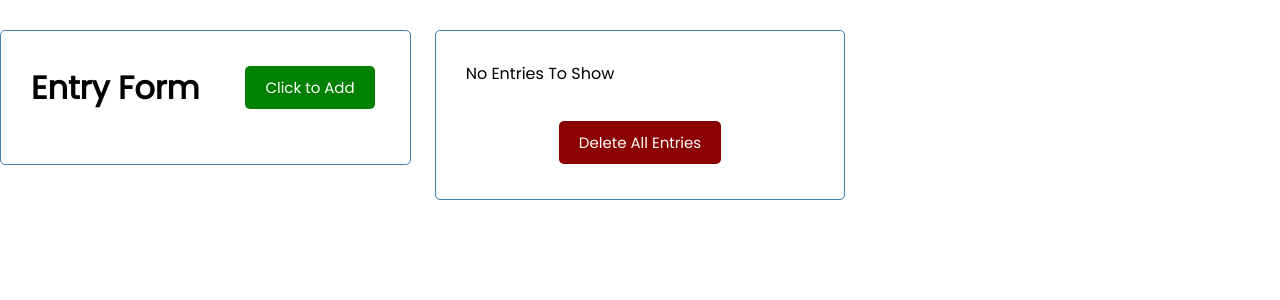
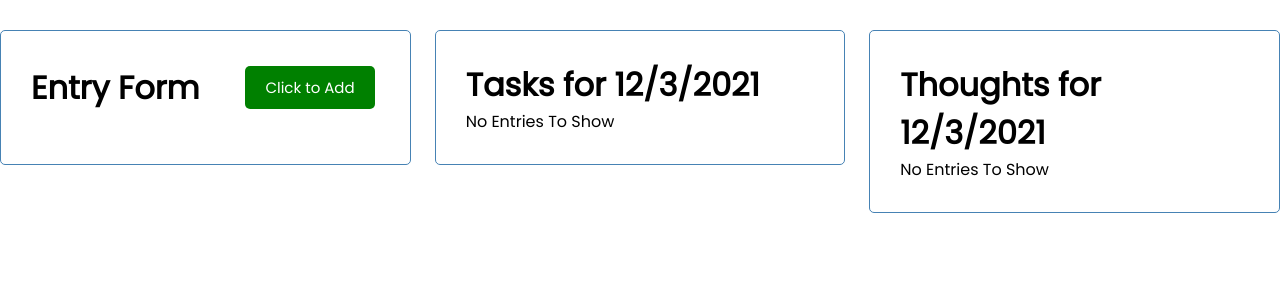
Before and after one commit to broodcoffee/codingjournal, a React (Create React App) app: page / in a window 1280 px wide. Shown: the top 300 px of the page. Built offline with nearby package versions, Linux system fonts and the light colour scheme.

Commit message:
updating tracker app for tasks and thoughts

```diff
--- a/src/App.js
+++ b/src/App.js
@@ -1,5 +1,6 @@
 import { useState, useEffect } from 'react';
 import { Grid } from '@mui/material';
+import LogHeader from './components/LogHeader';
 import FormHeader from './components/FormHeader';
 import Entrys from './components/Entrys';
 import AddEntry from './components/AddEntry';
@@ -8,7 +9,7 @@ import Footer from './components/Footer';
 const App = () => {
   const [showAddEntry, setShowAddEntry] = useState(false);
 
-  //variable name misspelled to avoid confursion with reserved word
+  //variable name misspelled to avoid confusion with reserved word
   const [entrys, setEntrys] = useState([]);
 
   //Add Task
@@ -60,19 +61,21 @@ const App = () => {
       </Grid>
       <Grid item xs={4}>
         <div className='container'>
+          <LogHeader entryType='Tasks' />
           {entrys.length > 0 ?
             <Entrys
               entrys={entrys}
               onDelete={deleteEntry}
               onToggle={toggleReminder}
             />
-            : 'No Entries To Show' }
-            <Footer onClick={deleteAll}/>
+            : 'No Entries To Show'
+          }
+          {entrys.length !== 0 && <Footer onClick={deleteAll} />}
         </div>
       </Grid>
-      {/*
       <Grid item xs={4}>
         <div className='container'>
+          <LogHeader entryType='Thoughts' />
           {entrys.length > 0 ?
             <Entrys
               entrys={entrys}
@@ -80,10 +83,9 @@ const App = () => {
               onToggle={toggleReminder}
             />
           : 'No Entries To Show' }
-          <Footer onClick={deleteAll}/>
+          {entrys.length !== 0 && <Footer onClick={deleteAll} />}
         </div>
       </Grid>
-      */}
     </Grid>
   );
 }
--- a/src/components/AddEntry.js
+++ b/src/components/AddEntry.js
@@ -31,21 +31,19 @@ const AddEntry = ({ onAdd }) => {
 
     return (
         <form className='add-form' onSubmit={onSubmit} onReset={onReset} >
-            {/*
             <div className='form-control form-control-check'>
                 <input type='radio' value='task'  required />
                 <label>Task </label>
                 <input type='radio' value='thought' />
                 <label>Thought </label>
             </div>
-            */}
             <div className='form-control'>
                 <label>Date: </label>
-                <input type='date' value={day} onChange={(e) => setDay(e.target.value)} required/>
+                <input type='date' value={day} onChange={(e) => setDay(e.target.value)} required pattern='\d{2}-\d{2}-\d{4}' />
             </div>
             <div className='form-control'>
                 <label>Entry: </label>
-                <textarea type='text' rows={5} placeholder='Add Text' value={text} onChange={(e) => setText(e.target.value)} required/>
+                <textarea type='text' rows={5} placeholder='Add Text' value={text} onChange={(e) => setText(e.target.value)} required />
             </div>
             <div className='form-control form-control-btns'>
             <input className='btn btn-block' type='reset' value='Clear Text' />
--- /dev/null
+++ b/src/components/LogHeader.js
@@ -0,0 +1,11 @@
+const LogHeader = ({ entryType }) => {
+    const today = new Date();
+
+    return (
+        <div>
+            <h1>{entryType} for {today.toLocaleDateString()}</h1>
+        </div>
+    )
+}
+
+export default LogHeader;
--- a/src/index.css
+++ b/src/index.css
@@ -30,7 +30,7 @@ body {
 
 .btn {
   display: block;
-  background-color: cornflowerblue;
+  background-color: steelblue;
   color: white;
   border: none;
   padding: 10px 20px;
@@ -69,6 +69,13 @@ body {
   display: flex;
   align-items: center;
   justify-content: space-between;
+}
+
+.fa-btns {
+  display: grid;
+  grid-template-columns: max-content max-content;
+  gap: 5px;
+  justify-content: center;
 }
 
 .add-form {
@@ -126,5 +133,5 @@ footer {
 }
 
 footer .btn {
-  background-color: darkred;
+  background-color: black;
 }
```
